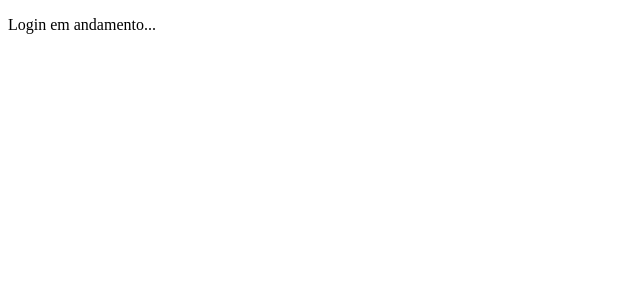
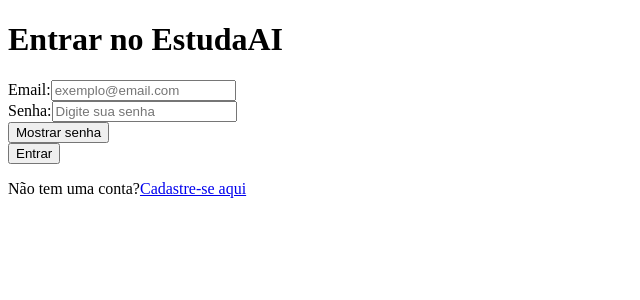
Before and after one commit to LazyAhh/Estuda_AI, a React (Vite) app: page /login in a window 1280 px wide. Shown: the top 300 px of the page, without its empty margins (0-640 px from the left). Built offline with nearby package versions, Linux system fonts and the light colour scheme.

Commit message:
Estrutura funcional da tela de login

```diff
--- /dev/null
+++ b/src/components/forms/Input.jsx
@@ -0,0 +1,9 @@
+
+export const Input = ({ id, label, type, placeholder, value, onChange, disabled }) => {
+    return (
+        <div>
+            <label htmlFor={id}>{label}:</label>
+            <input id={id} type={type} placeholder={placeholder} value={value} onChange={onChange} disabled={disabled} />
+        </div>
+    )
+}
--- a/src/pages/Login.jsx
+++ b/src/pages/Login.jsx
@@ -1,8 +1,77 @@
+import React, { useState } from "react";
+import { useNavigate, Link } from "react-router-dom";
+import { useAuth } from "../context/AuthContext";
+import { Erro } from "../components/estados/Erro";
+import { Input } from "../components/forms/input";
+
+const rotasPorCargo = {
+    teacher: '/professor/dashboard',
+    student: '/estudante/dashboard',
+};
 
 export const Login = () => {
+    const { login } = useAuth();
+    const navigate = useNavigate();
+
+    const [email, setEmail] = useState("");
+    const [senha, setSenha] = useState("");
+    const [mostrarSenha, setMostrarSenha] = useState(false);
+    const [error, setError] = useState("");
+    const [carregando, setCarregando] = useState(false);
+
+    const handleSubmit = async (e) => {
+        e.preventDefault();
+        setError("");
+
+        if (!email || !senha) {
+            setError('Por favor, preencha todos os campos');
+            return;
+        }
+
+        setCarregando(true);
+
+        const result = await login(email, senha);
+
+        if (result.success) {
+            const rotaDestino = rotasPorCargo[result.role] || '/';
+            navigate(rotaDestino);
+        } else {
+            setError(result.error);
+        }
+
+        setCarregando(false);
+    };
+
     return (
         <div>
-            <p>Login em andamento...</p>
+            <h1>Entrar no EstudaAI</h1>
+
+            {error && <p className="text-red-600">{error}</p>}
+
+            <form onSubmit={handleSubmit}>
+                <Input id="Email" label="Email" type="email" placeholder="exemplo@email.com"
+                    value={email} onChange={(e) => setEmail(e.target.value)} disabled={carregando} />
+
+                <Input id="Senha" label="Senha" type={mostrarSenha ? "text" : "password"} placeholder="Digite sua senha"
+                    value={senha} onChange={(e) => setSenha(e.target.value)} disabled={carregando} />
+
+                <div>
+                    <button type="button" onClick={() => setMostrarSenha(!mostrarSenha)}>
+                        {mostrarSenha ? "Ocultar senha" : "Mostrar senha"}
+                    </button>
+                </div>
+
+                <button type="submit" disabled={carregando}>
+                    {carregando ? 'Entrando...' : 'Entrar'}
+                </button>
+            </form>
+
+            <p>
+                Não tem uma conta?
+                <Link to="/cadastro" className="text-blue-500 hover:text-blue-400">
+                    Cadastre-se aqui
+                </Link>
+            </p>
         </div>
     )
 }
```
